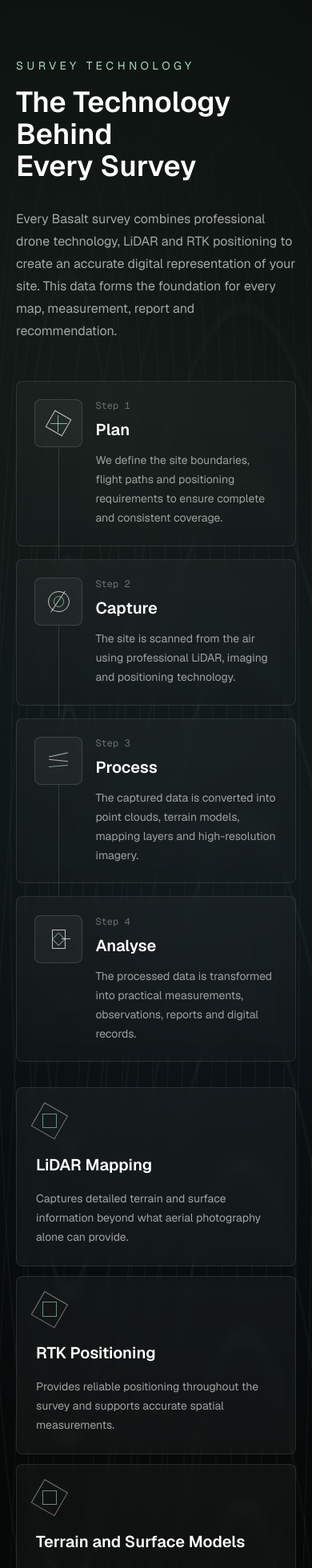
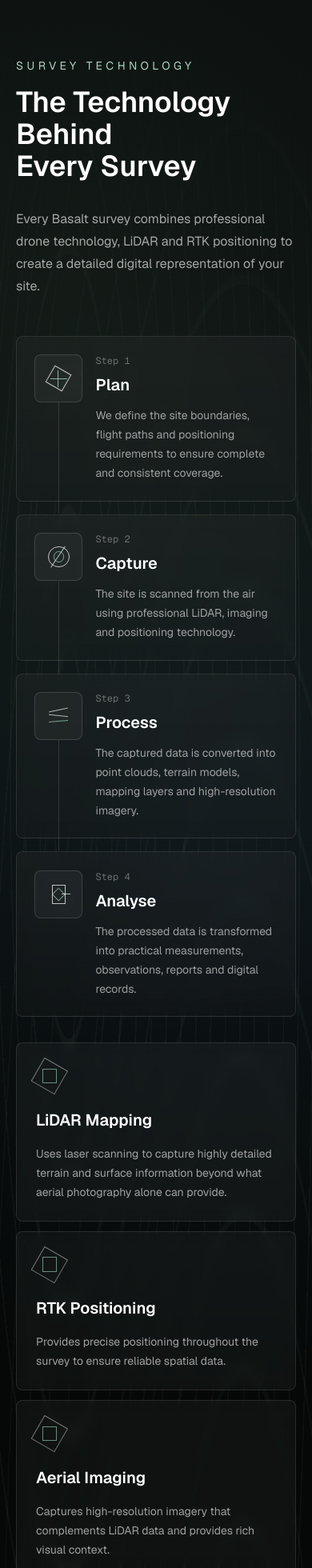
Before and after one commit to Ciaranj05/basalt, a Next.js app: page / in a window 390 px wide. Shown: the part 6243-8203 px from the top of the page at 80% size. Built offline with nearby package versions, Linux system fonts and the light colour scheme; no server answers.

Commit message:
Tighten survey technology messaging

```diff
--- a/src/app/page.tsx
+++ b/src/app/page.tsx
@@ -3,7 +3,7 @@
 import Link from "next/link";
 import { useEffect, useMemo, useRef, useState } from "react";
 import { motion, useReducedMotion } from "framer-motion";
-import { ArrowRight, CheckCircle2, Layers3 } from "lucide-react";
+import { ArrowRight, CheckCircle2 } from "lucide-react";
 import { BasaltLogo } from "@/components/BasaltLogo";
 
 const fadeUp = {
@@ -83,16 +83,6 @@
   "Year-on-year change",
 ];
 
-const platformCapabilities = [
-  "Professional data capture",
-  "Terrain and surface models",
-  "Accurate measurements",
-  "Digital mapping",
-  "Practical reporting",
-  "Change monitoring",
-  "Secure digital records",
-];
-
 const surveySteps = [
   {
     title: "Plan",
@@ -120,22 +110,22 @@
   {
     title: "LiDAR Mapping",
     copy:
-      "Captures detailed terrain and surface information beyond what aerial photography alone can provide.",
+      "Uses laser scanning to capture highly detailed terrain and surface information beyond what aerial photography alone can provide.",
   },
   {
     title: "RTK Positioning",
     copy:
-      "Provides reliable positioning throughout the survey and supports accurate spatial measurements.",
+      "Provides precise positioning throughout the survey to ensure reliable spatial data.",
   },
   {
-    title: "Terrain and Surface Models",
+    title: "Aerial Imaging",
     copy:
-      "Turns captured data into detailed representations of levels, slopes, features and site conditions.",
+      "Captures high-resolution imagery that complements LiDAR data and provides rich visual context.",
   },
   {
-    title: "Digital Records and Reports",
+    title: "Digital Twin",
     copy:
-      "Creates practical outputs that can be measured, reviewed and compared over time.",
+      "Creates a permanent digital representation of your site that can be measured, monitored and compared over time.",
   },
 ];
 
@@ -586,9 +576,8 @@
             </div>
             <p className="max-w-2xl text-base leading-7 text-white/62 lg:justify-self-end">
               Every Basalt survey combines professional drone technology, LiDAR
-              and RTK positioning to create an accurate digital representation
-              of your site. This data forms the foundation for every map,
-              measurement, report and recommendation.
+              and RTK positioning to create a detailed digital representation
+              of your site.
             </p>
           </motion.div>
 
@@ -700,24 +689,12 @@
                       like.
                     </p>
                     <p className="mt-4 text-base leading-7 text-white/62">
-                      LiDAR provides detailed information about its shape,
-                      levels, slopes and surface features, allowing the site to
-                      be measured and analysed long after the survey is complete.
+                      LiDAR reveals its shape, levels and surface features,
+                      providing the information needed to measure, analyse and
+                      monitor change over time.
                     </p>
                   </div>
                 </div>
-              </div>
-
-              <div className="rounded-[8px] border border-[#b8f2d2]/16 bg-[#b8f2d2]/8 p-6 sm:p-8">
-                <h3 className="text-3xl font-semibold tracking-normal text-white">
-                  Survey-Grade Data. Better Decisions.
-                </h3>
-                <p className="mt-4 text-base leading-7 text-white/64">
-                  Whether you&apos;re managing a golf course, sports facility,
-                  estate or solar farm, our LiDAR technology provides the
-                  accurate information needed to plan, monitor and manage
-                  outdoor assets with confidence.
-                </p>
               </div>
             </div>
           </div>
@@ -734,9 +711,8 @@
               Clarity for planning, maintenance and investment.
             </h2>
             <p className="mt-6 text-base leading-7 text-white/62">
-              The value of the survey is not simply the data collected. It is
-              the clarity it provides when planning, maintaining and investing
-              in your site.
+              Better information leads to better planning, maintenance and
+              investment decisions.
             </p>
           </div>
 
@@ -826,40 +802,24 @@
               sports facilities and estates.
             </p>
           </div>
-          <div className="grid gap-4 lg:grid-cols-[0.92fr_1.08fr]">
-            <div className="rounded-[8px] border border-white/10 bg-white/[0.045] p-6">
-              <div className="grid gap-3">
+          <div className="grid gap-4 lg:grid-cols-3">
             {products.map((product) => (
               <Link
                 key={product.id}
                 href={product.href}
-                    className="flex items-center justify-between gap-4 rounded-[6px] border border-white/10 bg-black/16 p-4 transition hover:bg-white/[0.06]"
+                className="flex min-h-[190px] items-start justify-between gap-4 rounded-[8px] border border-white/10 bg-white/[0.045] p-6 transition hover:bg-white/[0.06]"
               >
                 <span>
-                      <span className="block text-base font-semibold text-white">{product.eyebrow}</span>
-                      <span className="mt-1 block text-sm leading-5 text-white/50">{product.copy}</span>
+                  <span className="block text-base font-semibold text-white">
+                    {product.eyebrow}
                   </span>
-                    <ArrowRight className="size-4 text-white/42" />
+                  <span className="mt-4 block text-sm leading-6 text-white/50">
+                    {product.copy}
+                  </span>
+                </span>
+                <ArrowRight className="mt-1 size-4 shrink-0 text-white/42" />
               </Link>
             ))}
-              </div>
-            </div>
-            <div className="rounded-[8px] border border-white/10 bg-white/[0.035] p-6">
-              <p className="text-sm uppercase tracking-[0.32em] text-[#a6d8bd]">
-                Every Basalt Survey Can Include
-              </p>
-              <div className="mt-5 flex flex-wrap gap-2">
-                {platformCapabilities.map((capability) => (
-                  <span
-                    key={capability}
-                    className="inline-flex items-center gap-2 rounded-full border border-white/10 bg-black/16 px-3 py-2 text-sm text-white/62"
-                  >
-                    <Layers3 className="size-3.5 text-[#a6d8bd]" />
-                    {capability}
-                  </span>
-                ))}
-              </div>
-            </div>
           </div>
         </div>
       </section>
```
Lines whose indentation alone changed are shown as unchanged.
